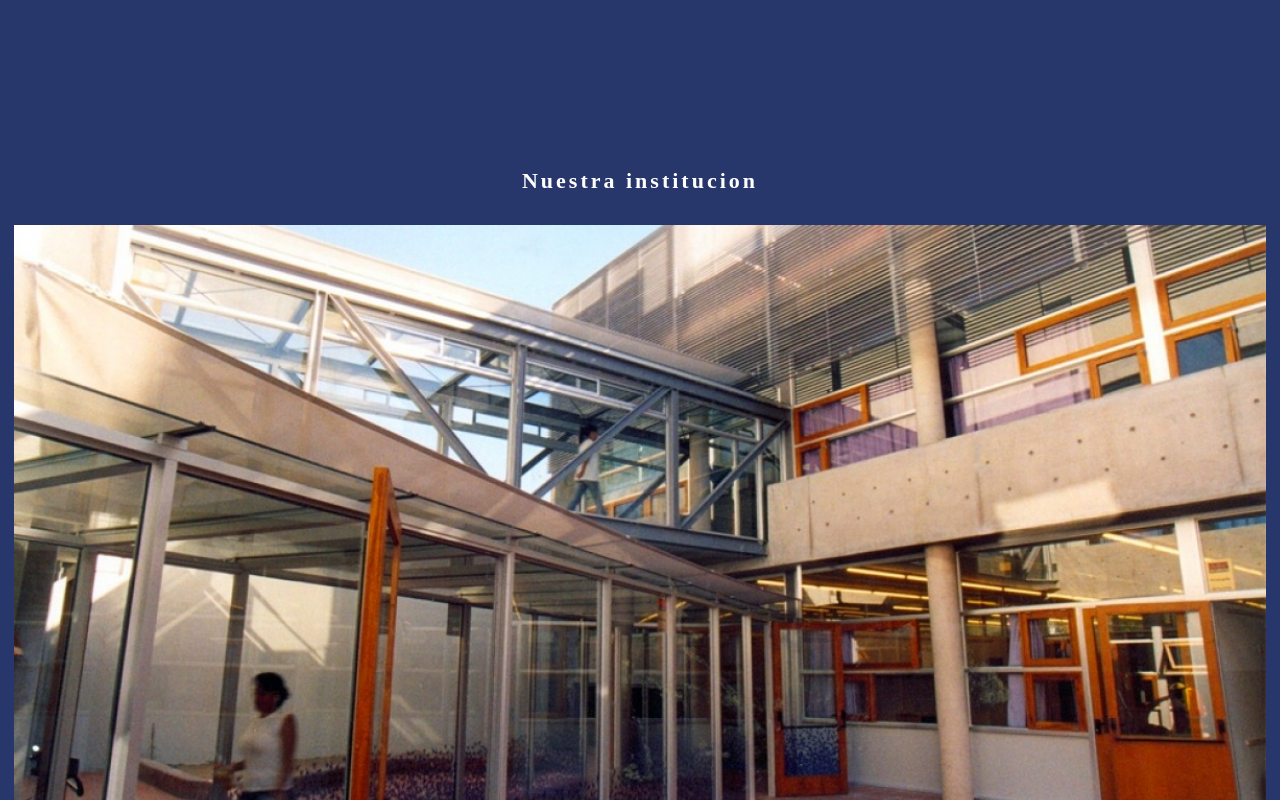
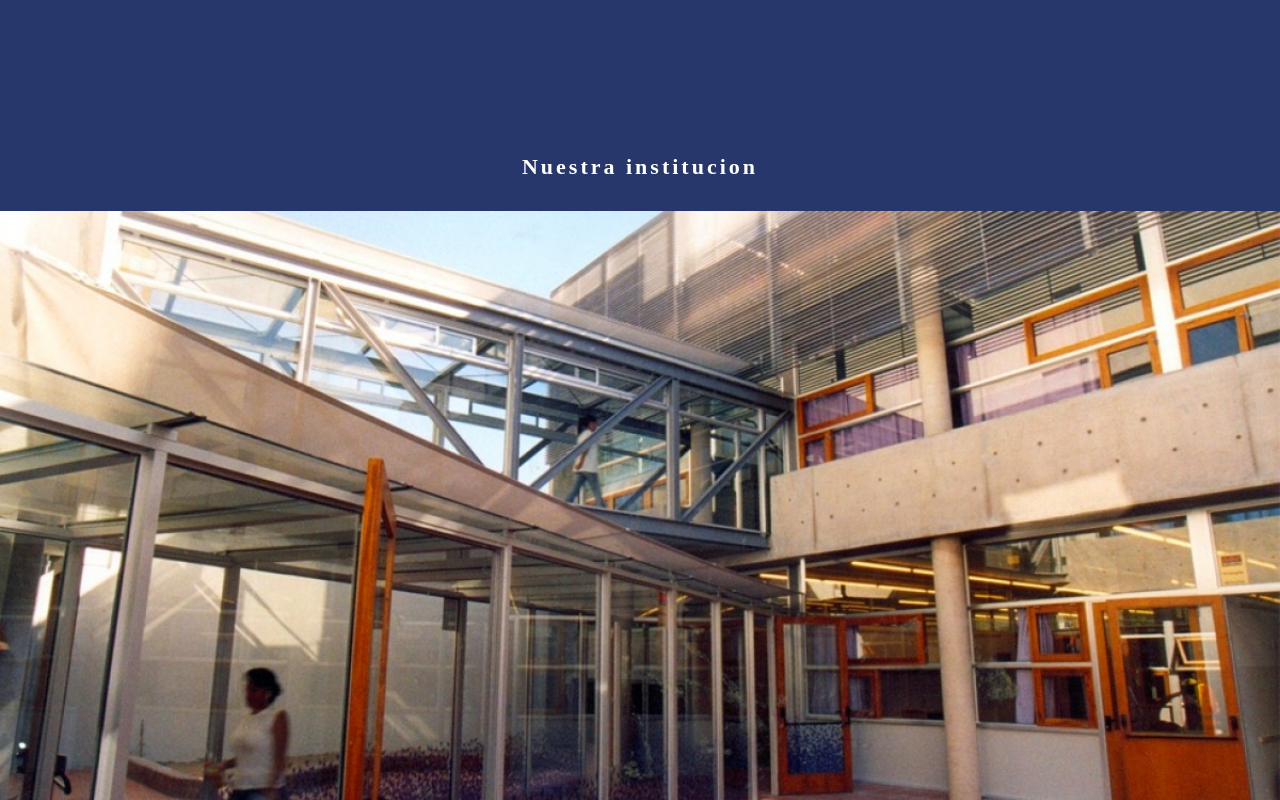
Before and after one commit to CarlosPalladino/jardines-burbuja, a React (Vite) app in the folder jardines-burbuja/: page / in a window 1280 px wide. Shown: the part 360-1160 px from the top of the page. Built offline with nearby package versions, Linux system fonts and the light colour scheme.

Commit message:
publicando carpetas

```diff
--- a/jardines-burbuja/index.html
+++ b/jardines-burbuja/index.html
@@ -4,7 +4,7 @@
     <meta charset="UTF-8" />
     <link rel="icon" type="image/svg+xml" href="/vite.svg" />
     <meta name="viewport" content="width=device-width, initial-scale=1.0" />
-    <title>jarines burbuja</title>
+    <title>Jardines Burbuja</title>
   </head>
   <body>
     <div id="root"></div>
--- a/jardines-burbuja/public/styles/home.css
+++ b/jardines-burbuja/public/styles/home.css
@@ -6,20 +6,16 @@
 }
 
 .texts {
-  background-color: #27366B;
-
   font-family: poppins;
   font-size: 22px;
   text-align: center;
 }
 
-.texts article {
-  padding: 14px;
-}
 
 .texts article h2 {
   margin-top: 2px;
   font-size: 22px;
+  margin: 13px;
   letter-spacing: 3px;
   border-bottom: 1px solid #fff;
 }
```
